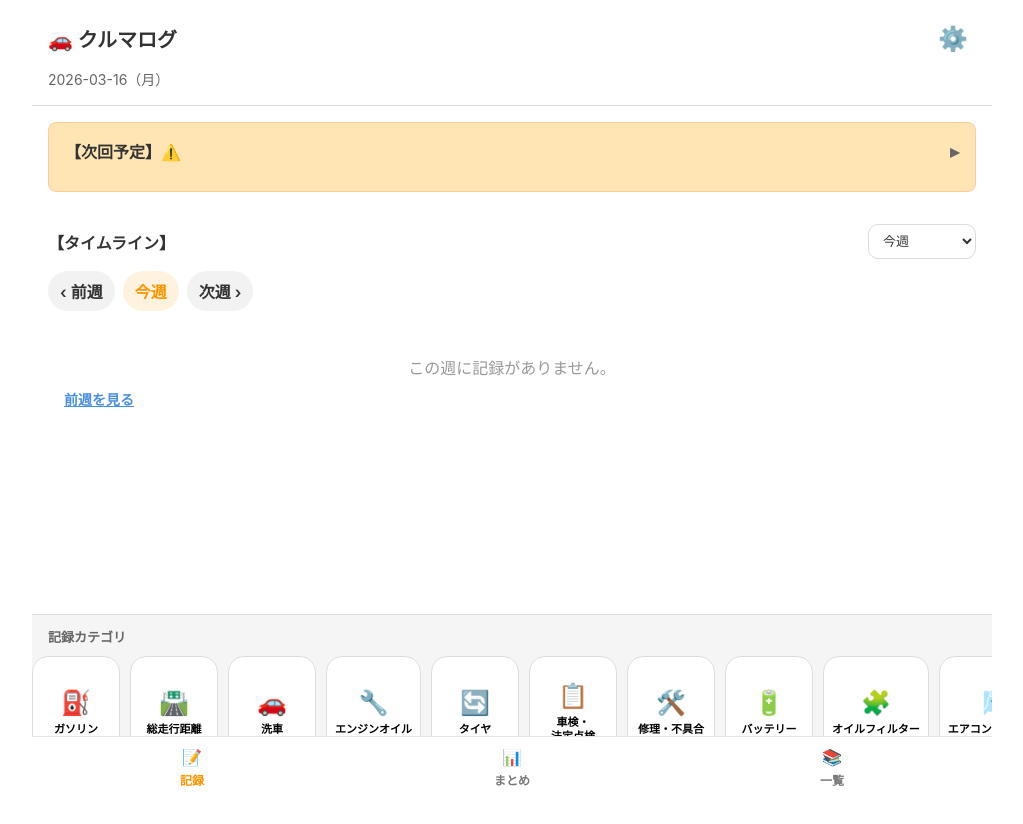
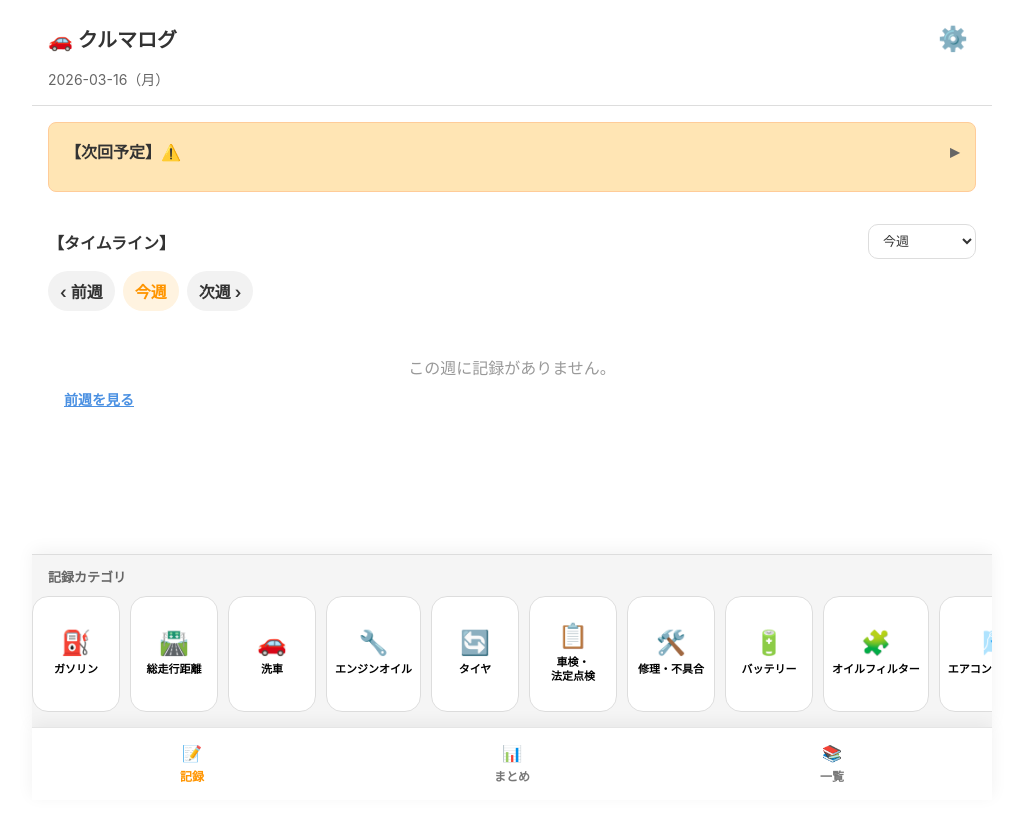
Before and after one commit to shun-devlab/kuruma-log, a Vue app: page / in a window 1280 px wide. Shown: the top 824 px of the page, without its empty margins (128-1151 px from the left). Built offline with nearby package versions, Linux system fonts and the light colour scheme.

Commit message:
fix: keep category strip floating above bottom tabs

```diff
--- a/src/App.vue
+++ b/src/App.vue
@@ -121,26 +121,33 @@ textarea {
   margin: 0 auto;
   background: #ffffff;
   min-height: 100vh;
-  padding-bottom: 88px;
+  padding-bottom: 168px;
 }
 
 .bottom-tabs {
-  position: sticky;
+  position: fixed;
+  left: 50%;
+  transform: translateX(-50%);
   bottom: 0;
+  width: min(960px, 100%);
   display: grid;
   grid-template-columns: repeat(3, 1fr);
   background: rgba(255, 255, 255, 0.96);
   border-top: 1px solid #e5e5e5;
   backdrop-filter: blur(8px);
+  box-shadow: 0 -4px 16px rgba(0, 0, 0, 0.06);
+  z-index: 50;
 }
 
 .tab-btn {
   border: none;
   background: none;
   padding: 10px 8px 12px;
+  min-height: 72px;
   display: flex;
   flex-direction: column;
   align-items: center;
+  justify-content: center;
   gap: 4px;
   color: #777777;
   cursor: pointer;
--- a/src/views/Home.vue
+++ b/src/views/Home.vue
@@ -334,6 +334,7 @@ export default {
   flex-direction: column;
   min-height: 100vh;
   background: #ffffff;
+  padding-bottom: 164px;
 }
 
 .header {
@@ -609,11 +610,16 @@ export default {
 }
 
 .record-panel-section {
-  position: static;
+  position: fixed;
+  left: 50%;
+  transform: translateX(-50%);
+  bottom: 72px;
+  width: min(960px, 100%);
   background: #f5f5f5;
   border-top: 1px solid #dddddd;
   padding: 12px 0 16px;
-  margin-bottom: 12px;
+  z-index: 45;
+  box-shadow: 0 -4px 16px rgba(0, 0, 0, 0.05);
 }
 
 .record-strip-label {
@@ -760,6 +766,7 @@ export default {
 
   .record-panel-section {
     padding-bottom: 12px;
+    bottom: 72px;
   }
 
   .record-strip-label {
```
